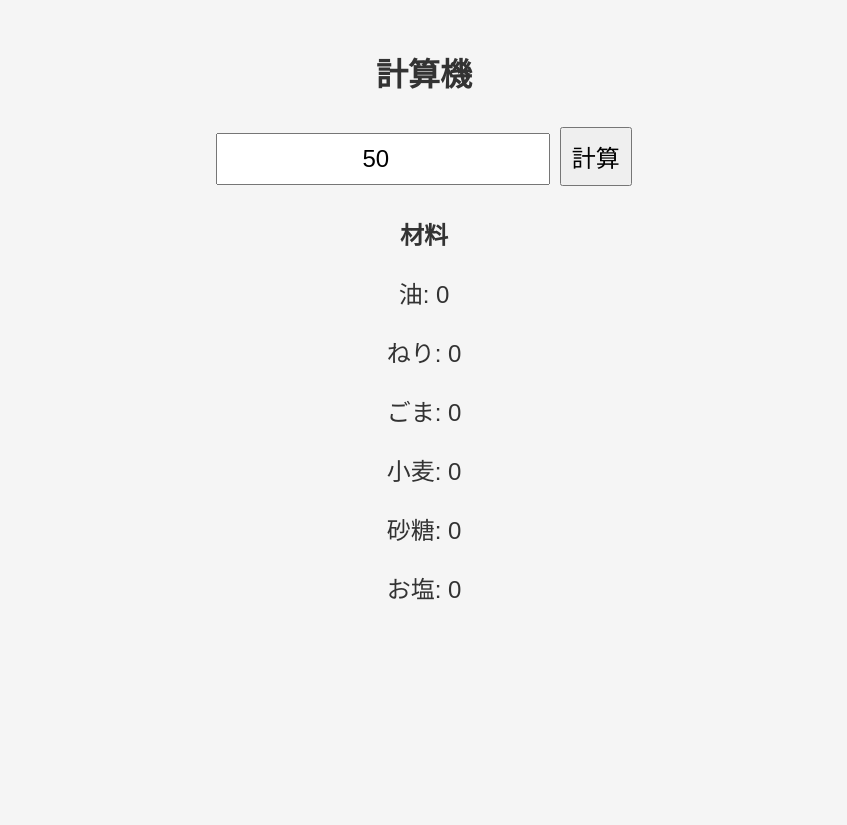
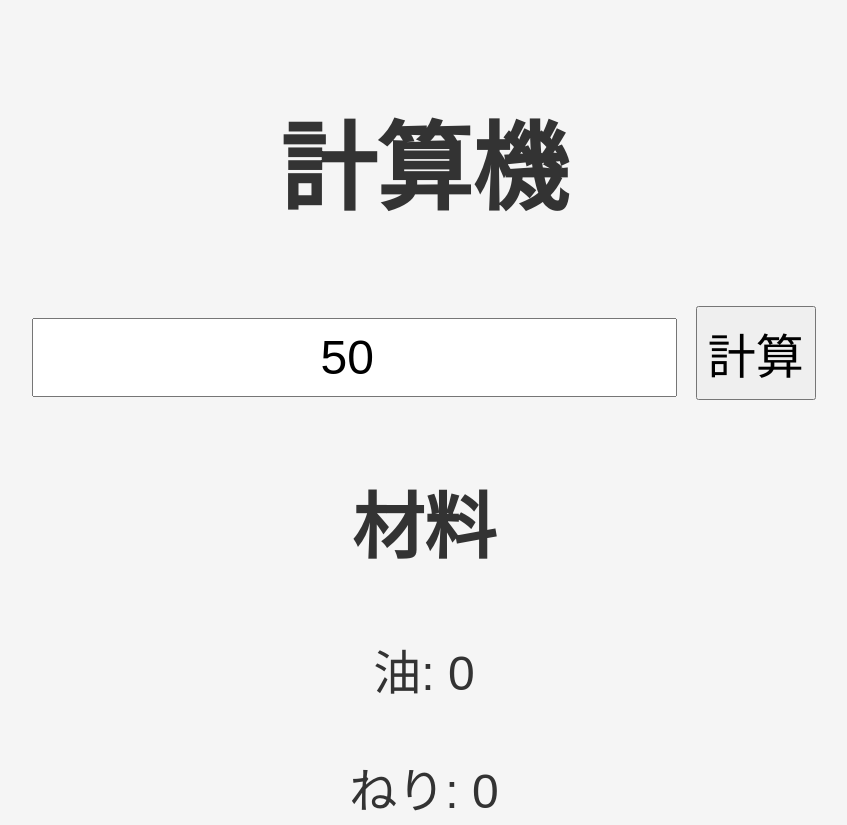
Before and after one commit to hnsol/FraysCalcDemo, a plain HTML site: page index.html in a window 1280 px wide. Shown: the top 825 px of the page, without its empty margins (216-1063 px from the left). Before the commit the page ends 800 px from the top, so only its background shows below. Drawn offline with Linux system fonts and the light colour scheme.

Commit message:
adjust font size

```diff
--- a/style.css
+++ b/style.css
@@ -1,6 +1,7 @@
 body {
     font-family: Arial, sans-serif;
     text-align: center;
+    font-size: 48px; /* フォントサイズを設定 */
     padding-top: 20px;
     background-color: #f5f5f5; /* 背景色をわずかにグレーに */
     color: #333333; /* テキストの色を少しグレーに */}
@@ -15,7 +16,7 @@ input#quantity {
     width: auto; /* 入力フィールドの幅を自動に設定 */
     margin: 10px 5px 10px 0; /* 右に少しマージンを設定 */
     padding: 10px;
-    font-size: 24px; /* フォントサイズを24pxに設定 */
+    font-size: 48px; /* フォントサイズを設定 */
     display: inline-block; /* インラインブロック要素にする */
     text-align: center;
 }
@@ -23,10 +24,10 @@ input#quantity {
 button {
     margin: 10px 0;
     padding: 10px;
-    font-size: 24px; /* フォントサイズを24pxに設定 */
+    font-size: 48px; /* フォントサイズを設定 */
     display: inline-block; /* インラインブロック要素にする */
 }
 
 #results p {
-    font-size: 24px; /* 結果表示部分のフォントサイズを24pxに設定 */
+    font-size: 48px; /* 結果表示部分のフォントサイズを24pxに設定 */
 }
```
